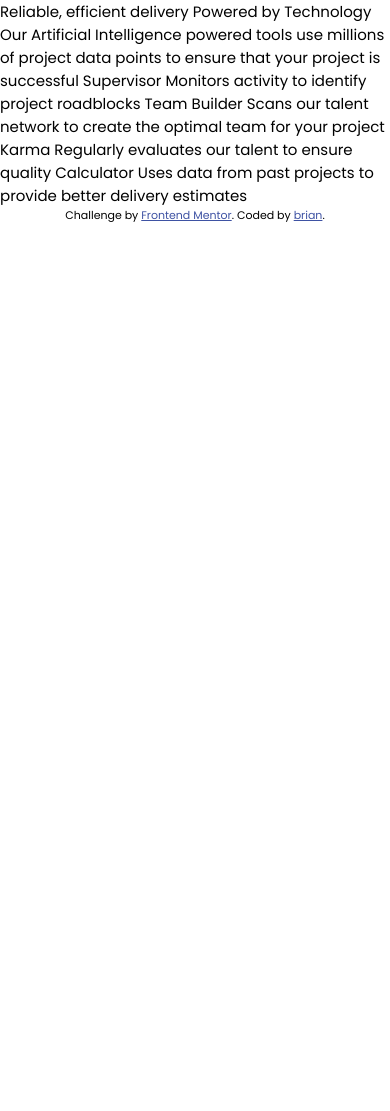
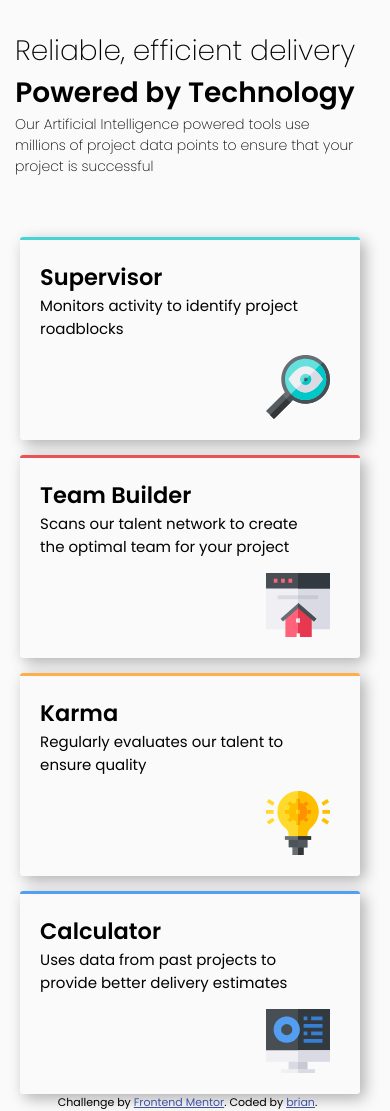
Before and after one commit to bc464/four-card-feature-section-master, a plain HTML site: page index.html in a window 390 px wide. Before the commit the page ends 844 px from the top, so only its background shows below. Drawn offline with Linux system fonts and the light colour scheme.

Commit message:
projects index and style files completed

```diff
--- a/index.html
+++ b/index.html
@@ -12,25 +12,43 @@
  <link rel="stylesheet" type="text/css" href="style.css">
 </head>
 <body>
+  <head>
+    <div class="headInfo">
+      <h1 class="head1">Reliable, efficient delivery</h1>
+      <h1 class="head2">Powered by Technology</h1>
+      <p class="headPar">Our Artificial Intelligence powered tools use millions of project data points to ensure that your project is successful</p>
+    </div>
+   </head>
 
-  Reliable, efficient delivery
-  Powered by Technology
+   <main>
+      <div class="containers">
+        <div class="container1">
+          <h2>Supervisor</h2>
+          <p>Monitors activity to identify project roadblocks</p>
+          <img src="./images/icon-supervisor.svg" alt="supervisor">
+        </div>
+        <div class="containers2and3">
+          <div class="container2">
+            <h2>Team Builder</h2>
+            <p>Scans our talent network to create the optimal team for your project</p>
+            <img src="./images/icon-team-builder.svg" alt="team-builder">
+          </div>
 
-  Our Artificial Intelligence powered tools use millions of project data points
-  to ensure that your project is successful
+          <div class="container3">
+            <h2>Karma</h2>
+            <p>Regularly evaluates our talent to ensure quality</p>
+            <img src="./images/icon-karma.svg" alt="karma">
+          </div>
+        </div>
 
-  Supervisor
-  Monitors activity to identify project roadblocks
-
-  Team Builder
-  Scans our talent network to create the optimal team for your project
-
-  Karma
-  Regularly evaluates our talent to ensure quality
-
-  Calculator
-  Uses data from past projects to provide better delivery estimates
-
+        <div class="containers4">
+          <div class="container4">
+            <h2>Calculator</h2>
+            <p>Uses data from past projects to provide better delivery estimates</p>
+            <img src="./images/icon-calculator.svg" alt="calculator">
+          </div>
+        </div>
+      </main>
 
       <footer>
         <p class="attribution">
@@ -38,5 +56,6 @@
         Coded by <a href="#">brian</a>.
         </p>
       </footer>
+
   </body>
 </html>
--- a/style.css
+++ b/style.css
@@ -5,14 +5,81 @@
 html {
 	height: 100vh;
 }
-
 body {
 	font-family: 'Poppins', sans-serif;
 	font-size: 15px;
+	background-color: hsl(0, 0%, 98%);
+}
+.headInfo {
+	text-align: center;
+	width: 500px;
+	margin-left: 30%;
+	margin-top: 30px;
+	margin-bottom: 30px;
+}
+.head1 {
+	font-weight: 200;
+}
+.head2 {
+	font-weight: 600;
 
 }
+.headPar {
+	font-weight: 200;
+	line-height: 1.5;
+}
+.containers {
+	width: 1200px;
 
-
+	margin-left: 20px;
+	display: flex;
+	justify-content: space-between;
+	align-content: center;
+}
+.containers p {
+	padding-right: 30px;
+}
+img {
+	float: right;
+	padding-top: 25px;
+	padding-right: 5px;
+}
+.container1 {
+	width: 300px;
+	height: 160px;
+	border-radius: 3px;
+	margin-top: 110px;
+	margin-left: 100px;
+	border-top: 3px solid hsl(180, 62%, 55%) ;
+	padding: 20px;
+	box-shadow: 0.3em 0.3em 1em rgba(0,0,0,0.3);
+}
+.container2 {
+	width: 300px;
+	height: 160px;
+	border-radius: 3px;
+	margin-bottom: 20px;
+	border-top: 3px solid hsl(0, 78%, 62%) ;
+	padding: 20px;
+	box-shadow:  0.3em 0.3em 1em rgba(0,0,0,0.3);
+}
+.container3 {
+	width: 300px;
+	height: 160px;
+	border-radius: 3px;
+	border-top: 3px solid hsl(34, 97%, 64%) ;
+	padding: 20px;
+	box-shadow:  0.3em 0.3em 1em rgba(0,0,0,0.3);
+}
+.container4 {
+	width: 300px;
+	height: 160px;
+	border-radius: 3px;
+	border-top: 3px solid hsl(212, 86%, 64%) ;
+	padding: 20px;
+	margin-top: 110px;
+	box-shadow:  0.3em 0.3em 1em rgba(0,0,0,0.3);
+}
 .attribution {
 	font-size: 11px;
 	text-align: center;
@@ -20,7 +87,47 @@ body {
 .attribution a {
 	color: hsl(228, 45%, 44%);
 }
+@media only screen and (max-width:  500px) {
+	body {
+		width: 375px;
+	}
+	.headInfo {
+		width: 350px;
+		margin-left: 10px;
+		font-size: 14px;
+		margin-bottom: 10px;
+	}
+	.headPar {
+		margin-left: 5px;
+		text-align: left;
+	}
+	.containers {
+		display: block;
+		width: 375px;
 
-@media only screen and {max-width:  500px; {
-
-	}}
+	}
+	.containers p {
+		margin-bottom: -10px;
+		padding-right: 20px;
+	}
+	img {
+		padding-right: 10px;
+	}
+	.container1 {
+		margin-top: 50px;
+		margin-left: 0.1px;
+		margin-bottom: 15px;
+	}
+	.container2 {
+		margin-left: 0.1px;
+		margin-bottom: 15px;
+	}
+	.container3 {
+		margin-left: 0.1px;
+		margin-bottom: 15px;
+	}
+	.container4 {
+		margin-left: 0.1px;
+		margin-top: 15px;
+	}
+}
```
Lines whose indentation alone changed are shown as unchanged.
